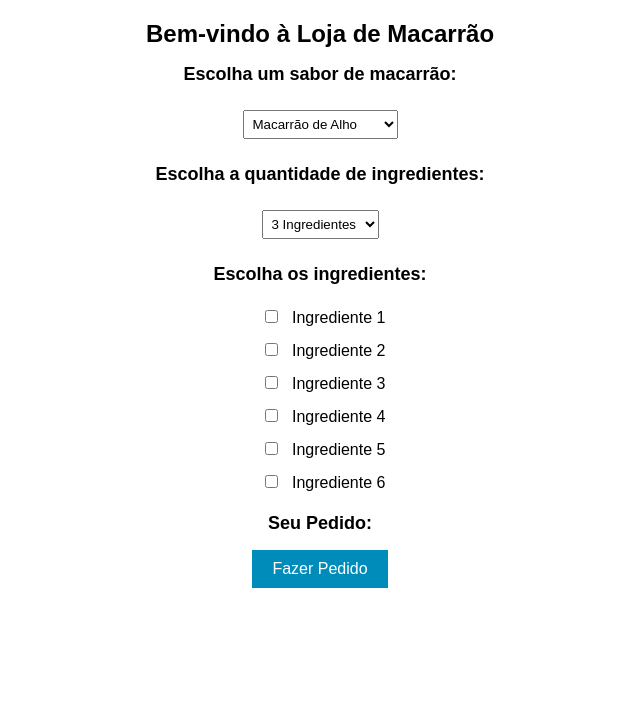
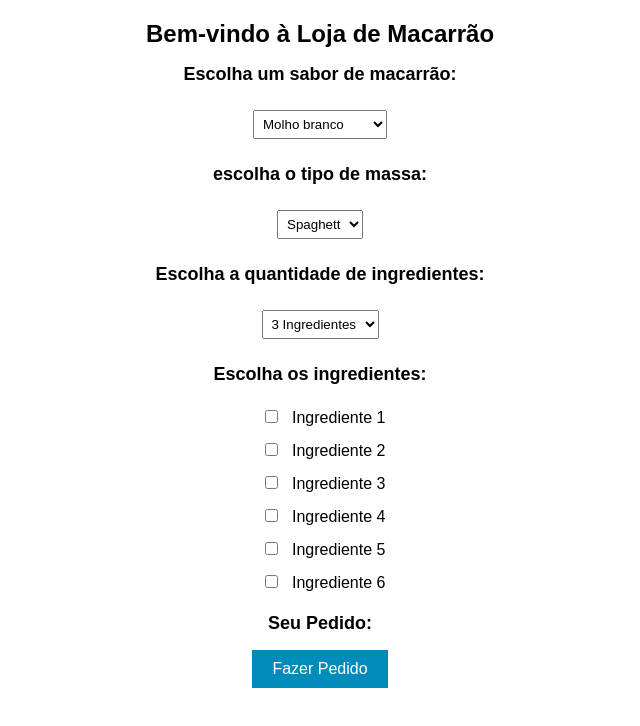
Before and after one commit to BerghFreitas/site, a plain HTML site: page site.html in a window 1280 px wide. Shown: the whole page, without its empty margins (320-960 px from the left). Drawn offline with Linux system fonts and the light colour scheme.

Commit message:
foi add o tipo de massa

```diff
--- a/script.js
+++ b/script.js
@@ -17,6 +17,7 @@ function alterarQuantidadeIngredientes() {
 function fazerPedido() {
   var sabor = document.getElementById("sabor").value;
   var ingredientes = document.getElementsByName("ingredient");
+  var tipo = document.getElementById("tipo")
   var ingredientesSelecionados = [];
 
   var ingredientesSelecionadosCount = 0;
--- a/site.html
+++ b/site.html
@@ -1,5 +1,5 @@
 <!DOCTYPE html>
-<html lang="en">
+<html lang="pt-br">
 <head>
     <meta charset="UTF-8">
     <meta name="viewport" content="width=device-width, initial-scale=1.0">
@@ -11,9 +11,16 @@
 
   <h2>Escolha um sabor de macarrão:</h2>
   <select id="sabor">
-    <option value="alho">Macarrão de Alho</option>
-    <option value="tomate">Macarrão de Tomate</option>
-    <option value="queijo">Macarrão de Queijo</option>
+    <option value="Molho branco">Molho branco</option>
+    <option value="Molho bolonhesa"> Molho bolonhesa</option>
+    <option value="Molho 3 queijo">Molho 3 queijo</option>
+  </select>
+
+  <h2>escolha o tipo de massa:</h2>
+  <select id="tipo">
+    <option value="alho">Spaghett</option>
+    <option value="tomate">Penne</option>
+    <option value="queijo">Talharim</option>
   </select>
 
   <h2>Escolha a quantidade de ingredientes:</h2>
```
